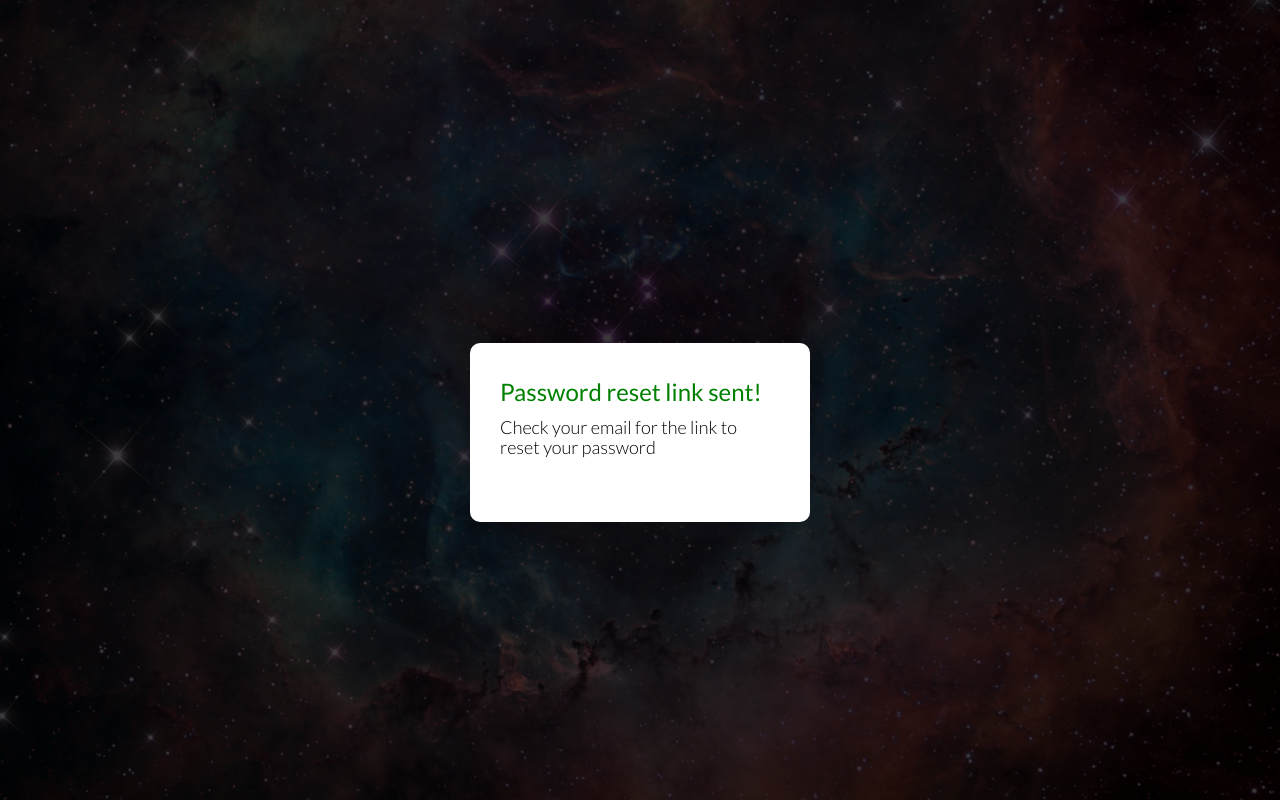
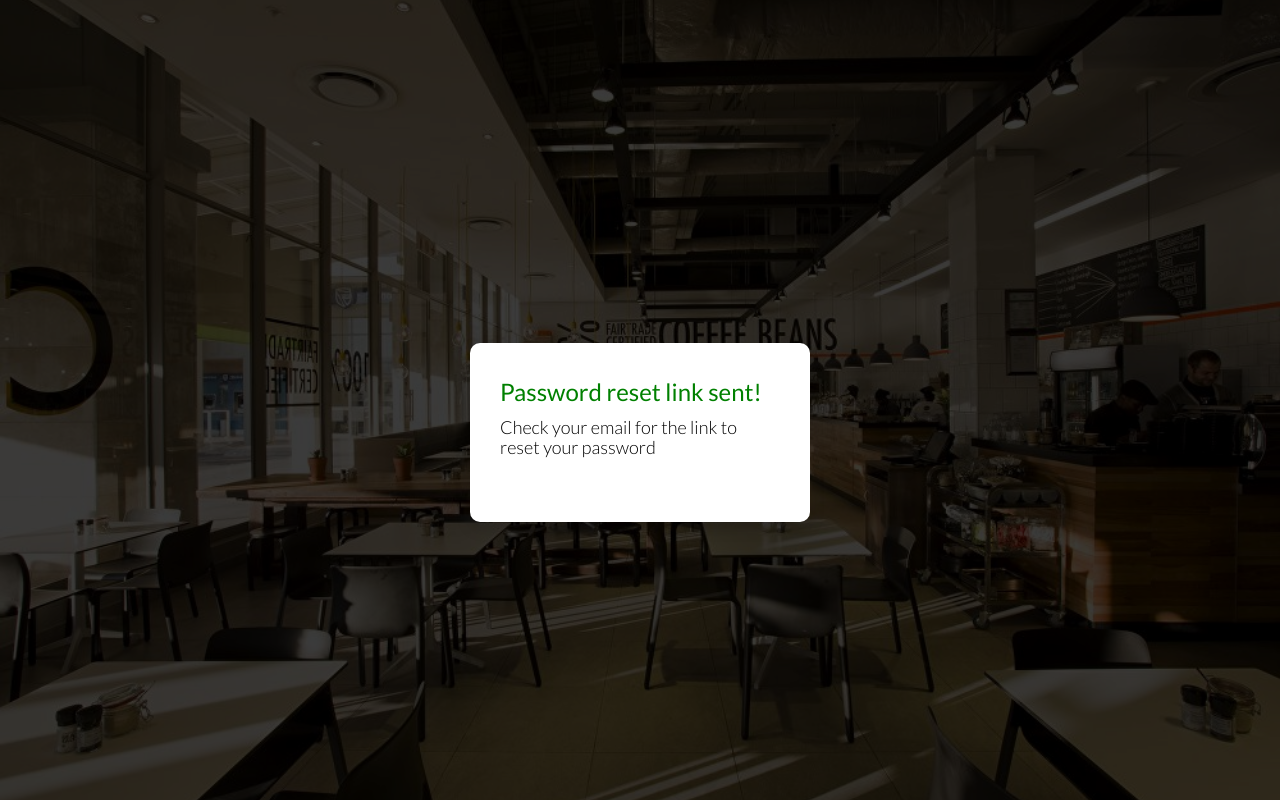
Before and after one commit to badboylu/woolworthscafe, a PHP site: page /R1.php?auth=1 in a window 1280 px wide. Run offline with PHP 8.4, Linux system fonts and the light colour scheme; data that the repository does not hold is empty.

Commit message:
Update iofrm-theme17.css

```diff
--- a/iofrm-theme17.css
+++ b/iofrm-theme17.css
@@ -79,7 +79,7 @@
 }
 
 .img-holder .bg {
-    background-image: url("Rosette-Nebula-Wallpaper-HD-10.jpg");
+    background-image: url("527f84a8d663dadc9ad3c02d04a654c9-ct=1000+1000.jpeg");
 }
 
 .form-holder {
```
